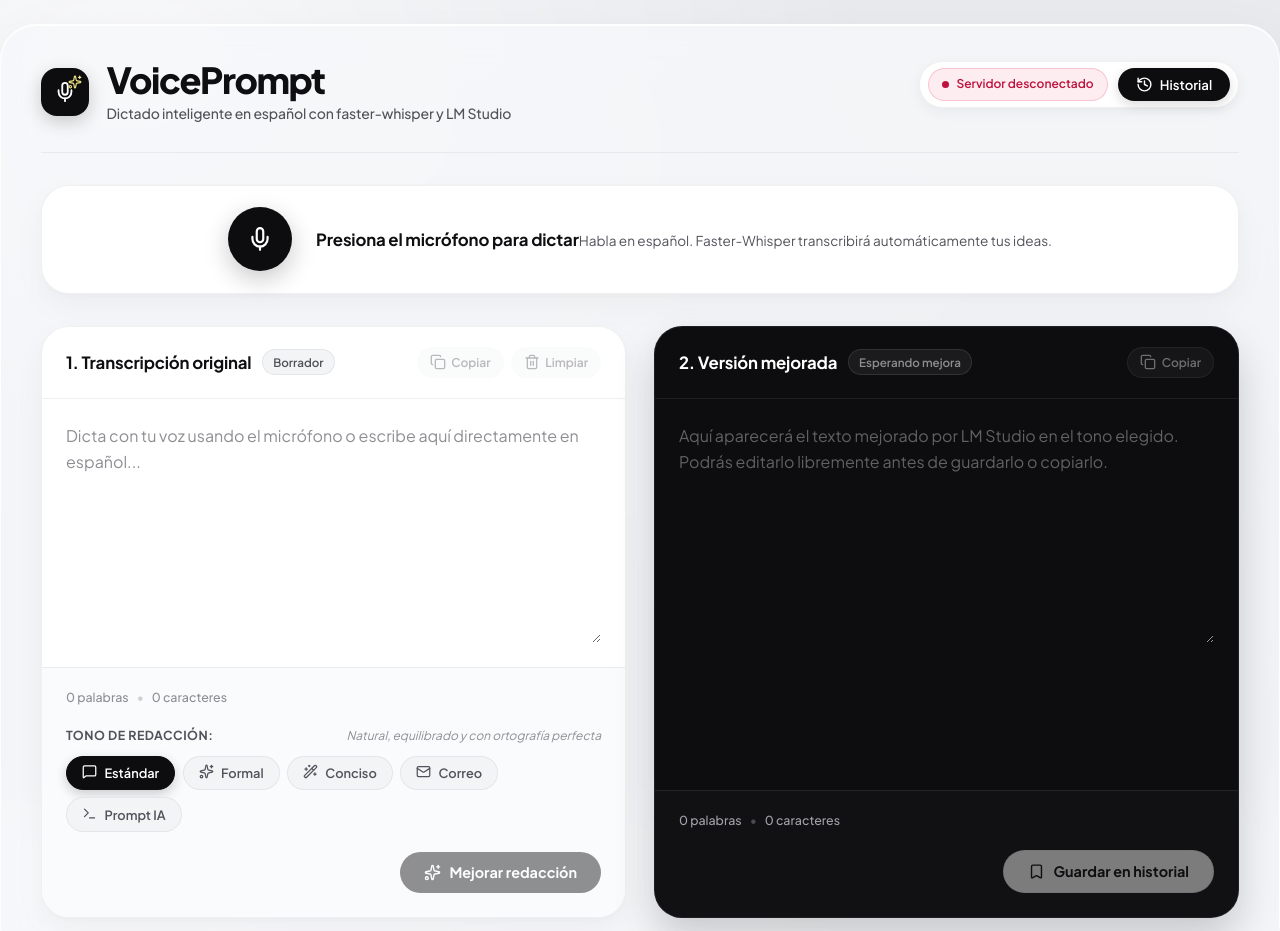
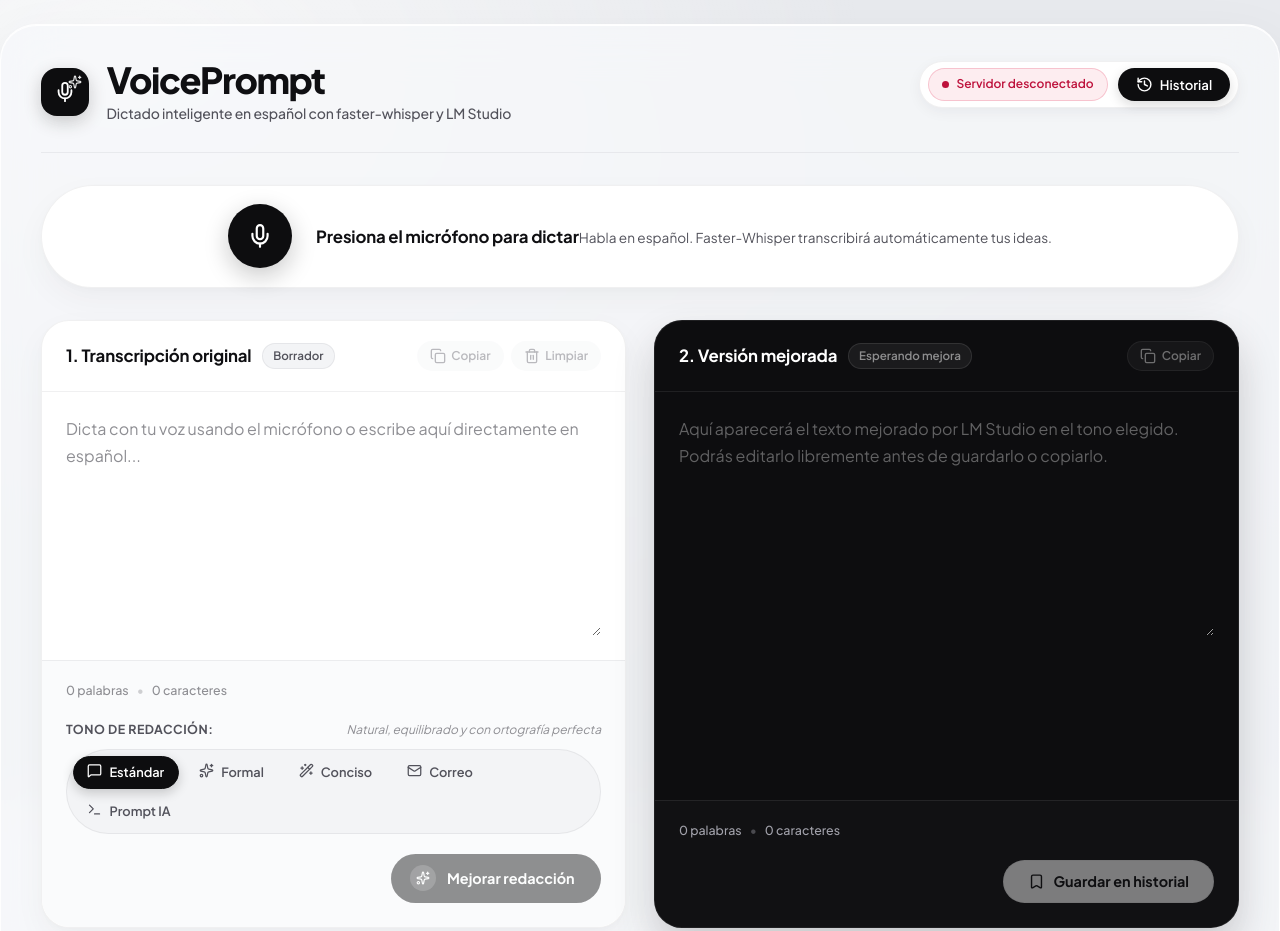
Before and after one commit to chuckvlix/VoicePrompt, a React (Vite) app in the folder frontend/: page / in a window 1280 px wide. Shown: the top 931 px of the page. Built offline with nearby package versions, Linux system fonts and the light colour scheme; no server answers.

Commit message:
fix: complete monochrome soft-ui details, pill track, and history list file badges

```diff
--- a/frontend/src/App.css
+++ b/frontend/src/App.css
@@ -24,6 +24,10 @@
     padding: 1.25rem 1.25rem 2rem;
     border-radius: var(--radius-lg);
     min-height: calc(100vh - 1rem);
+  }
+
+  .brand-title {
+    font-size: 1.75rem;
   }
 }
 
@@ -70,8 +74,8 @@
   position: absolute;
   top: 7px;
   right: 7px;
-  color: #fef08a;
-  opacity: 0.95;
+  color: #ffffff;
+  opacity: 0.9;
 }
 
 .brand-title {
@@ -174,10 +178,22 @@
   align-items: center;
   gap: 0.85rem;
   background: var(--bg-card-light);
-  padding: 1.35rem 2rem;
-  border-radius: var(--radius-lg);
+  padding: 1.15rem 2.25rem;
+  border-radius: var(--radius-full);
   border: 1px solid var(--border-light);
   box-shadow: var(--shadow-card);
+  transition: all 0.25s ease;
+}
+
+.audio-recorder-container:has(.audio-recorder-error) {
+  border-radius: var(--radius-xl);
+}
+
+@media (max-width: 768px) {
+  .audio-recorder-container {
+    padding: 1.25rem 1.25rem;
+    border-radius: var(--radius-lg);
+  }
 }
 
 .audio-recorder-error {
@@ -533,19 +549,25 @@
 }
 
 .tone-pills {
-  display: flex;
+  display: inline-flex;
   flex-wrap: wrap;
-  gap: 0.45rem;
+  gap: 0.35rem;
+  background-color: var(--bg-card-subtle);
+  padding: 0.35rem;
+  border-radius: var(--radius-full);
+  border: 1px solid var(--border-light);
+  width: fit-content;
+  max-width: 100%;
 }
 
 .tone-pill {
   display: inline-flex;
   align-items: center;
   gap: 0.45rem;
-  padding: 0.45rem 0.95rem;
+  padding: 0.4rem 0.85rem;
   border-radius: var(--radius-full);
-  background-color: var(--bg-card-subtle);
-  border: 1px solid var(--border-light);
+  background-color: transparent;
+  border: 1px solid transparent;
   font-size: 0.8rem;
   font-weight: 600;
   color: var(--text-secondary);
@@ -554,7 +576,7 @@
 
 .tone-pill:hover:not(:disabled) {
   color: var(--text-primary);
-  background-color: var(--bg-card-hover);
+  background-color: rgba(255, 255, 255, 0.7);
 }
 
 .tone-pill.active {
@@ -703,6 +725,23 @@
   transform: translateY(0);
 }
 
+.btn-improve {
+  padding-left: 1.15rem;
+  padding-right: 1.65rem;
+}
+
+.btn-improve-icon {
+  display: inline-flex;
+  align-items: center;
+  justify-content: center;
+  width: 26px;
+  height: 26px;
+  border-radius: 50%;
+  background: rgba(255, 255, 255, 0.18);
+  color: #ffffff;
+  margin-right: 0.15rem;
+}
+
 /* Secondary Button on Dark Card: Crisp White Pill */
 .improved-card .btn-secondary {
   background: #ffffff;
@@ -818,17 +857,18 @@ dialog.history-modal::backdrop {
   width: 36px;
   height: 36px;
   border-radius: 50%;
-  background: var(--bg-card-subtle);
+  background: var(--bg-card-dark);
   display: flex;
   align-items: center;
   justify-content: center;
-  color: var(--text-secondary);
+  color: #ffffff;
+  box-shadow: 0 2px 8px rgba(13, 13, 15, 0.15);
   transition: all 0.15s ease;
 }
 
 .history-close-btn:hover {
-  background: var(--bg-card-hover);
-  color: var(--text-primary);
+  background: var(--accent-black-hover);
+  transform: scale(1.05);
 }
 
 .history-search-bar {
@@ -927,7 +967,27 @@ dialog.history-modal::backdrop {
 .history-card-meta {
   display: flex;
   align-items: center;
+  gap: 0.85rem;
+}
+
+.history-file-icon-badge {
+  width: 38px;
+  height: 38px;
+  border-radius: 12px;
+  background-color: var(--bg-card-dark);
+  color: #ffffff;
+  display: flex;
+  align-items: center;
+  justify-content: center;
+  flex-shrink: 0;
+  box-shadow: 0 4px 12px rgba(13, 13, 15, 0.18);
+}
+
+.history-meta-text {
+  display: flex;
+  align-items: center;
   gap: 0.65rem;
+  flex-wrap: wrap;
 }
 
 .history-tone-badge {
@@ -1080,7 +1140,7 @@ dialog.history-modal::backdrop {
 }
 
 .toast-info .toast-icon {
-  color: #93c5fd;
+  color: var(--text-on-dark-muted);
 }
 
 .toast-content {
--- a/frontend/src/components/HistoryList.tsx
+++ b/frontend/src/components/HistoryList.tsx
@@ -2,6 +2,7 @@ import React, { useEffect, useRef, useState } from 'react'
 import {
   Clock,
   Copy,
+  FileText,
   History,
   RotateCcw,
   Search,
@@ -88,8 +89,17 @@ export const HistoryList: React.FC<HistoryListProps> = ({
   }
 
   const handleBackdropClick = (e: React.MouseEvent<HTMLDialogElement>) => {
-    if (e.target === dialogRef.current) {
+    if (e.target === dialogRef.current && dialogRef.current) {
+      const rect = dialogRef.current.getBoundingClientRect()
+      const isInside = (
+        rect.top <= e.clientY &&
+        e.clientY <= rect.top + rect.height &&
+        rect.left <= e.clientX &&
+        e.clientX <= rect.left + rect.width
+      )
+      if (!isInside) {
         onClose()
+      }
     }
   }
 
@@ -163,6 +173,10 @@ export const HistoryList: React.FC<HistoryListProps> = ({
                   <li key={item.id} className="history-card-item">
                     <div className="history-card-top">
                       <div className="history-card-meta">
+                        <div className="history-file-icon-badge" aria-hidden="true">
+                          <FileText size={16} />
+                        </div>
+                        <div className="history-meta-text">
                           <span className="history-tone-badge">
                             {toneLabel}
                           </span>
@@ -170,6 +184,7 @@ export const HistoryList: React.FC<HistoryListProps> = ({
                             <Clock size={12} aria-hidden="true" />
                             <span>{formatDate(item.created_at)}</span>
                           </span>
+                        </div>
                       </div>
                       <div className="history-card-actions">
                         <button
--- a/frontend/src/components/TranscriptionEditor.tsx
+++ b/frontend/src/components/TranscriptionEditor.tsx
@@ -125,7 +125,9 @@ export const TranscriptionEditor: React.FC<TranscriptionEditorProps> = ({
               </>
             ) : (
               <>
-                <Sparkles size={17} aria-hidden="true" />
+                <span className="btn-improve-icon" aria-hidden="true">
+                  <Sparkles size={14} />
+                </span>
                 <span>Mejorar redacción</span>
               </>
             )}
--- a/frontend/src/types/index.ts
+++ b/frontend/src/types/index.ts
@@ -30,7 +30,7 @@ export const TONE_DEFINITIONS: Record<ToneOption, ToneDefinition> = {
     id: 'email',
     label: 'Correo',
     description: 'Formato email con asunto, saludo y despedida',
-    badgeColor: '#52525b',
+    badgeColor: '#404047',
   },
   prompt: {
     id: 'prompt',
```
Also changed, not shown: 1 other file (tests, documents, lock files or other folders). Lines whose indentation alone changed are shown as unchanged.
